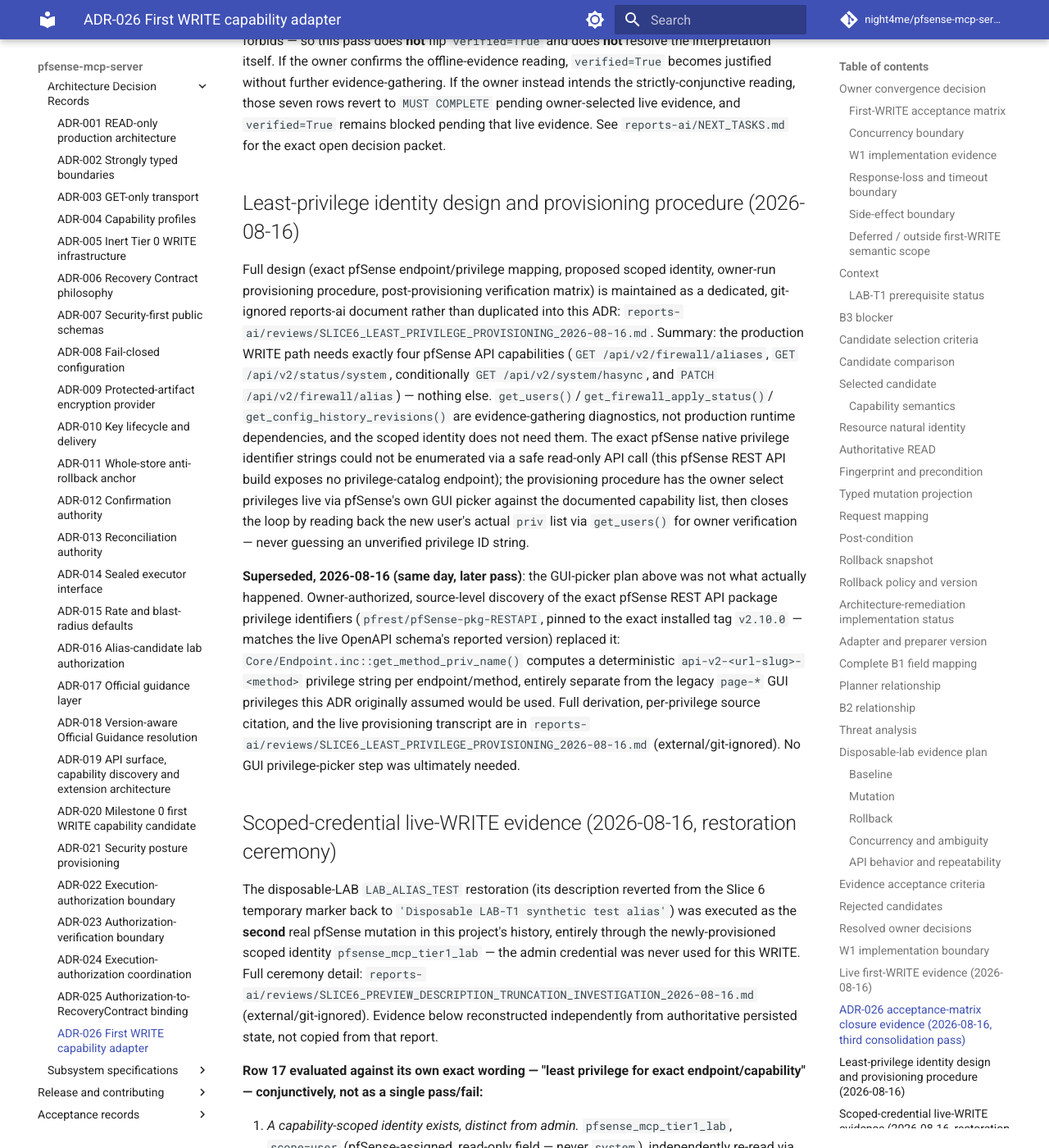
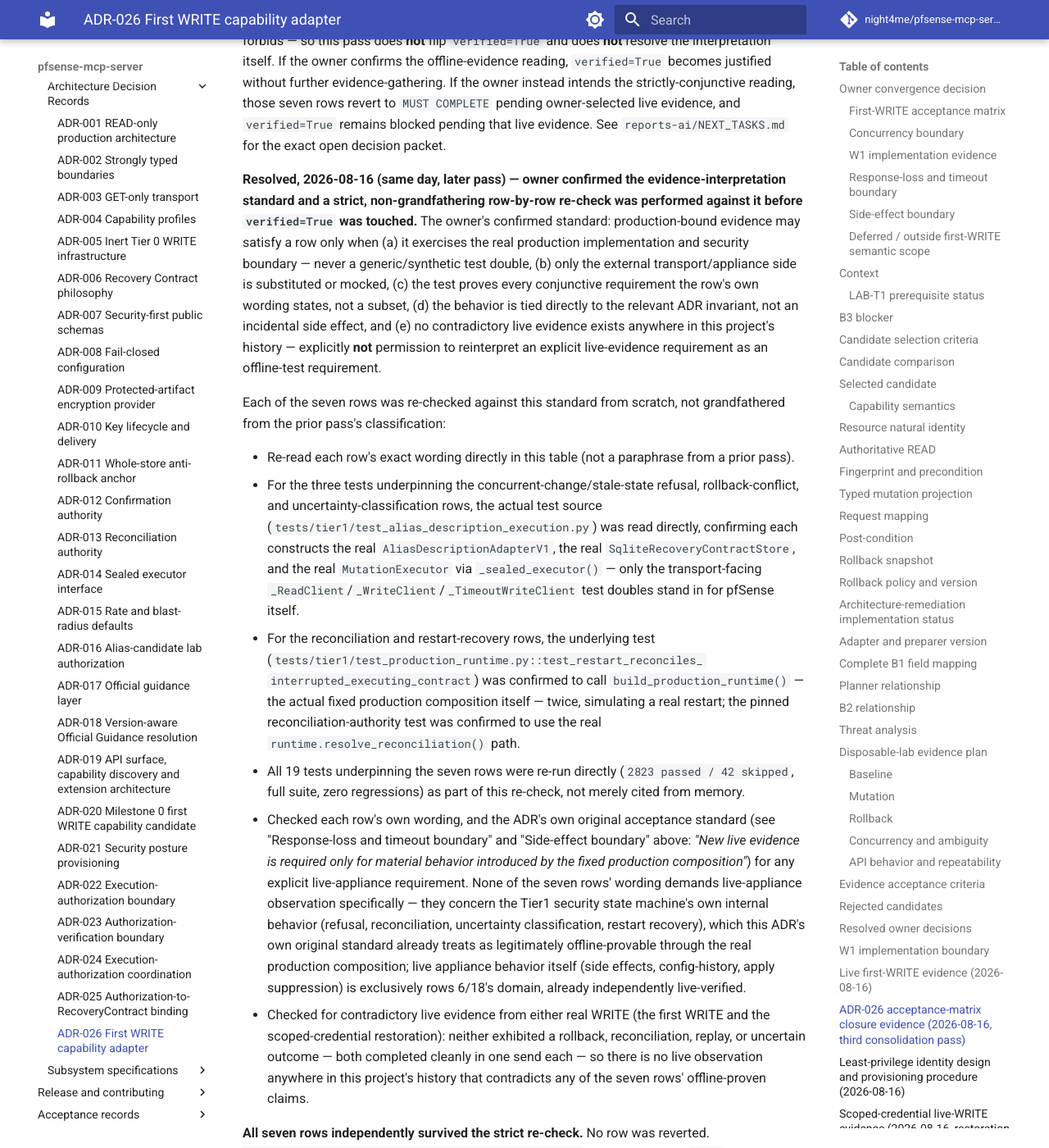
Before and after one commit to night4me/pfsense-mcp-server, an MkDocs documentation site: the page built from docs/adr/ADR-026-first-write-capability-adapter.md, in a window 1280 px wide and 1400 px high, scrolled down 24207 px. Shown: the whole window at 82% size. Built offline with MkDocs 1.6.1 and Material for MkDocs 9.7.7, drawn with Linux system fonts in a browser that asks for light colours; comment, search, counter and statistics services are not loaded; some of the changed text lies outside the part shown.

Commit message:
docs(ADR-026): record the strict row-by-row re-check behind verified=True
Owner confirmed a specific five-conjunct evidentiary standard and
required a non-grandfathering re-check of the seven previously
reclassified rows before verified=True could be touched. Documents the
re-check itself (real test-code inspection, not prior-pass summaries;
all 19 underpinning tests re-run; each row's wording checked against
this ADR's own original live-evidence standard; checked for
contradictory live evidence from both real WRITEs) and its outcome --
all seven rows survived, none reverted, verified=True set in
commit f70b9f18dd2c5107ef04bf2bdc249b02fddf2a76.

```diff
--- a/docs/adr/ADR-026-first-write-capability-adapter.md
+++ b/docs/adr/ADR-026-first-write-capability-adapter.md
@@ -894,6 +894,74 @@ intends the strictly-conjunctive reading, those seven rows revert to
 remains blocked pending that live evidence. See
 `reports-ai/NEXT_TASKS.md` for the exact open decision packet.
 
+**Resolved, 2026-08-16 (same day, later pass) — owner confirmed the
+evidence-interpretation standard and a strict, non-grandfathering
+row-by-row re-check was performed against it before `verified=True` was
+touched.** The owner's confirmed standard: production-bound evidence may
+satisfy a row only when (a) it exercises the real production
+implementation and security boundary — never a generic/synthetic test
+double, (b) only the external transport/appliance side is substituted or
+mocked, (c) the test proves every conjunctive requirement the row's own
+wording states, not a subset, (d) the behavior is tied directly to the
+relevant ADR invariant, not an incidental side effect, and (e) no
+contradictory live evidence exists anywhere in this project's history —
+explicitly **not** permission to reinterpret an explicit live-evidence
+requirement as an offline-test requirement.
+
+Each of the seven rows was re-checked against this standard from
+scratch, not grandfathered from the prior pass's classification:
+
+- Re-read each row's exact wording directly in this table (not a
+  paraphrase from a prior pass).
+- For the three tests underpinning the concurrent-change/stale-state
+  refusal, rollback-conflict, and uncertainty-classification rows, the
+  actual test source (`tests/tier1/test_alias_description_execution.py`)
+  was read directly, confirming each constructs the real
+  `AliasDescriptionAdapterV1`, the real `SqliteRecoveryContractStore`,
+  and the real `MutationExecutor` via `_sealed_executor()` — only the
+  transport-facing `_ReadClient`/`_WriteClient`/`_TimeoutWriteClient`
+  test doubles stand in for pfSense itself.
+- For the reconciliation and restart-recovery rows, the underlying test
+  (`tests/tier1/test_production_runtime.py::test_restart_reconciles_
+  interrupted_executing_contract`) was confirmed to call
+  `build_production_runtime()` — the actual fixed production
+  composition itself — twice, simulating a real restart; the pinned
+  reconciliation-authority test was confirmed to use the real
+  `runtime.resolve_reconciliation()` path.
+- All 19 tests underpinning the seven rows were re-run directly
+  (`2823 passed / 42 skipped`, full suite, zero regressions) as part of
+  this re-check, not merely cited from memory.
+- Checked each row's own wording, and the ADR's own original acceptance
+  standard (see "Response-loss and timeout boundary" and "Side-effect
+  boundary" above: *"New live evidence is required only for material
+  behavior introduced by the fixed production composition"*) for any
+  explicit live-appliance requirement. None of the seven rows' wording
+  demands live-appliance observation specifically — they concern the
+  Tier1 security state machine's own internal behavior (refusal,
+  reconciliation, uncertainty classification, restart recovery), which
+  this ADR's own original standard already treats as legitimately
+  offline-provable through the real production composition; live
+  appliance behavior itself (side effects, config-history, apply
+  suppression) is exclusively rows 6/18's domain, already independently
+  live-verified.
+- Checked for contradictory live evidence from either real WRITE (the
+  first WRITE and the scoped-credential restoration): neither exhibited
+  a rollback, reconciliation, replay, or uncertain outcome — both
+  completed cleanly in one send each — so there is no live observation
+  anywhere in this project's history that contradicts any of the seven
+  rows' offline-proven claims.
+
+**All seven rows independently survived the strict re-check.** No row
+was reverted. `WriteEndpoints.FIREWALL_ALIAS_DESCRIPTION.verified` was
+therefore set `True` (commit `f70b9f18dd2c5107ef04bf2bdc249b02fddf2a76`).
+This does not change tool registration (governed separately by profile
+grant + `WriteEndpoints` entry + constructed runtime, none of which this
+change touches) or default MCP exposure — confirmed mechanically, not
+merely argued: `make quick`'s write-capability-inactivity check reports
+`0 of 3 *_WRITE capabilities are default-reachable`, and `make
+validate`'s public-contract snapshot reports `42 tools`, both unchanged
+from before this commit.
+
 ## Least-privilege identity design and provisioning procedure (2026-08-16)
 
 Full design (exact pfSense endpoint/privilege mapping, proposed scoped
```
